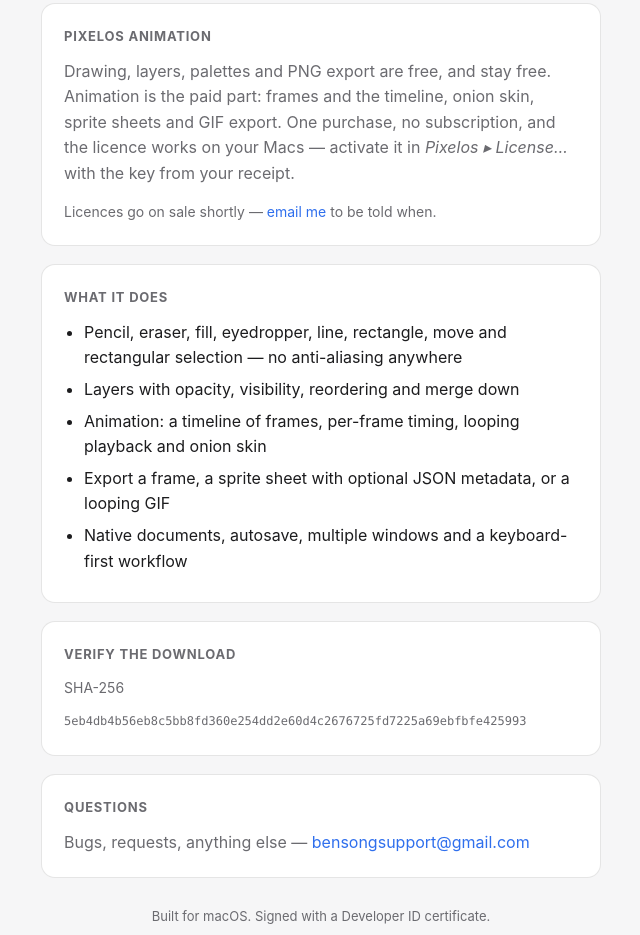
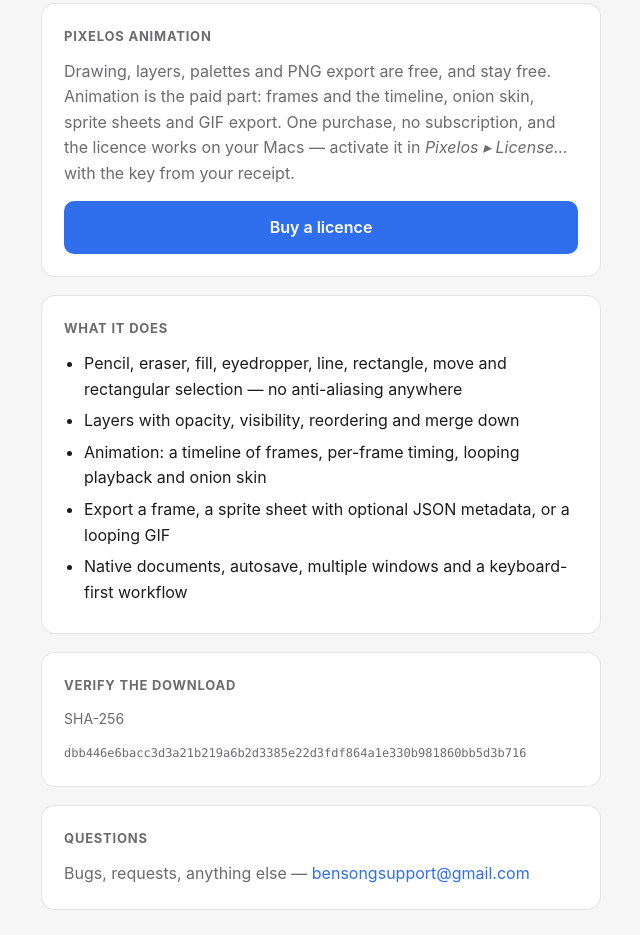
Before and after one commit to benfsong11/benfsong11.github.io, a plain HTML site: page pixelos/index.html in a window 1280 px wide. Shown: the part 1002-1937 px from the top of the page, without its empty margins (319-959 px from the left). Drawn offline with Linux system fonts and the light colour scheme.

Commit message:
Publish the site and Pixelos 1.0

```diff
--- a/pixelos/index.html
+++ b/pixelos/index.html
@@ -104,7 +104,7 @@
   </header>
 
   <div class="card">
-    <a class="download" href="Pixelos-1.0.dmg" download>Download 1.0 &nbsp;·&nbsp; 2.1 MB</a>
+    <a class="download" href="Pixelos-1.0.dmg" download>Download 1.0 &nbsp;·&nbsp; 2.2 MB</a>
     <div class="meta">
       <span>macOS 14 or later</span>
       <span>Apple silicon &amp; Intel</span>
@@ -132,7 +132,7 @@
       timeline, onion skin, sprite sheets and GIF export. One purchase, no
       subscription, and the licence works on your Macs — activate it in
       <em>Pixelos ▸ License…</em> with the key from your receipt.</p>
-    <p style="margin:0;color:var(--muted);font-size:14px">Licences go on sale shortly — <a class="contact" href="mailto:bensongsupport@gmail.com?subject=Pixelos%20Animation">email me</a> to be told when.</p>
+    <a class="download" href="https://bensongdev.lemonsqueezy.com/checkout/buy/7ff4a259-1c09-473d-b89a-71a184bff242">Buy a licence</a>
   </div>
 
   <div class="card">
@@ -149,7 +149,7 @@
   <div class="card">
     <h2>Verify the download</h2>
     <p style="margin:0 0 8px;color:var(--muted);font-size:14px">SHA-256</p>
-    <code>5eb4db4b56eb8c5bb8fd360e254dd2e60d4c2676725fd7225a69ebfbfe425993</code>
+    <code>dbb446e6bacc3d3a21b219a6b2d3385e22d3fdf864a1e330b981860bb5d3b716</code>
   </div>
 
   <div class="card">
```
Also changed, not shown: 1 other file.
